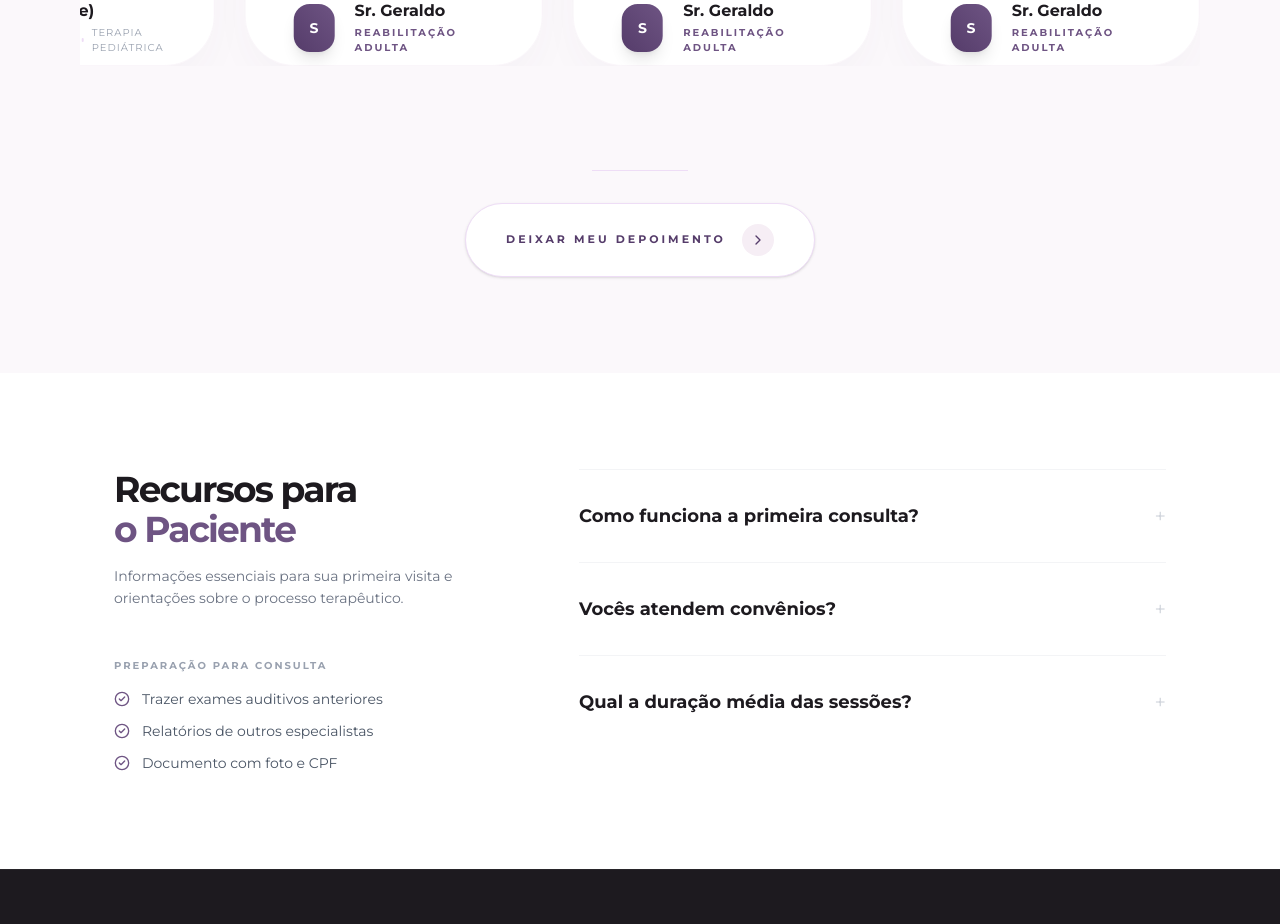
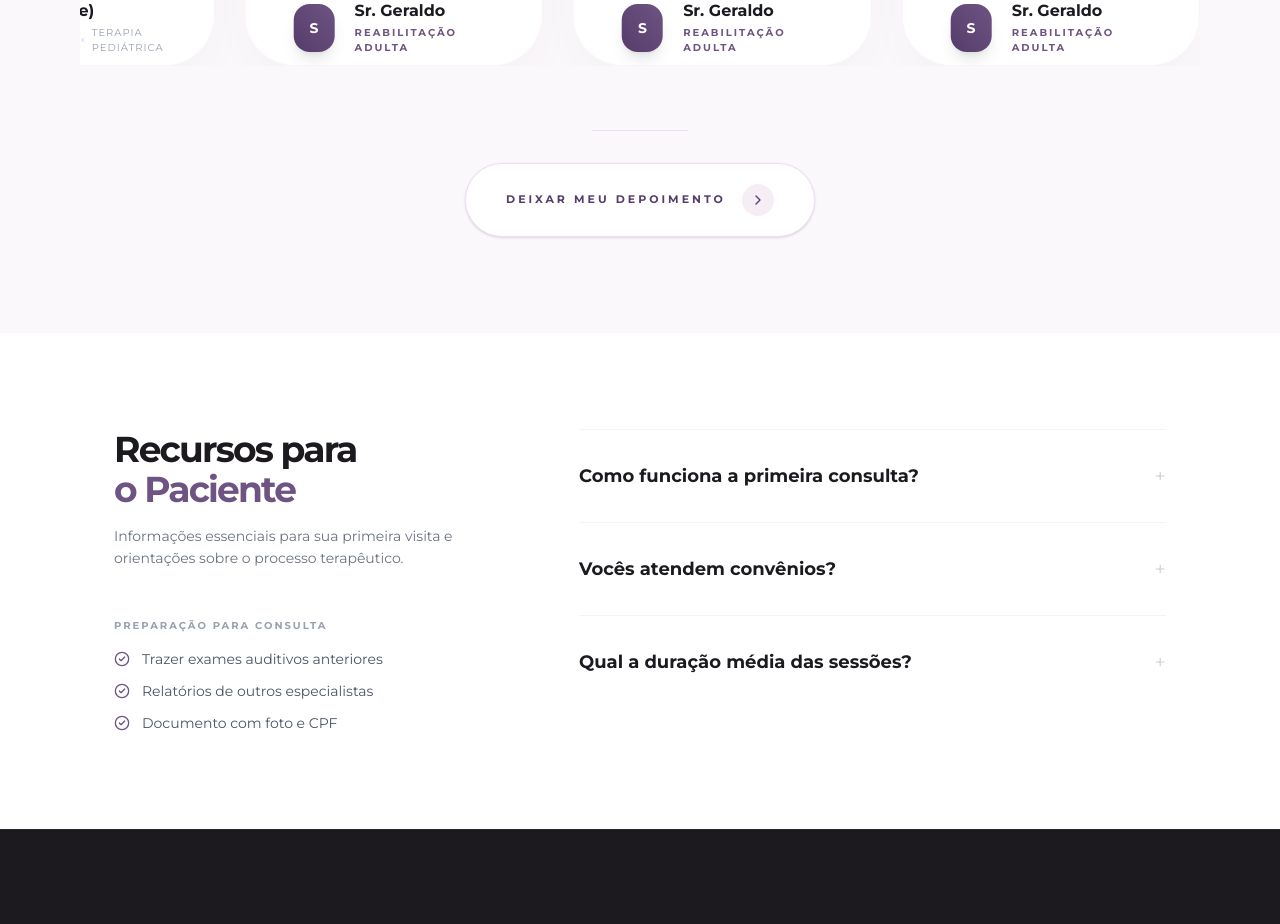
Before and after one commit to juniorlevenhagen/site-fono, a React (Vite) app: page / in a window 1280 px wide. Shown: the part 4860-5784 px from the top of the page. Built offline with nearby package versions, Linux system fonts and the light colour scheme; grey boxes are pictures that could not be loaded.

Commit message:
final commit

```diff
--- a/src/components/Testimonials.tsx
+++ b/src/components/Testimonials.tsx
@@ -145,7 +145,7 @@
                 </div>
 
                 {/* BOTÃO PARA AVALIAR */}
-                <div className="flex flex-col items-center gap-8 pt-10">
+                <div className="flex flex-col items-center gap-8">
                     <div className="h-px w-24 bg-[#EEDDF6]"></div>
                     <button
                         onClick={() => setIsFeedbackOpen(true)}
```
